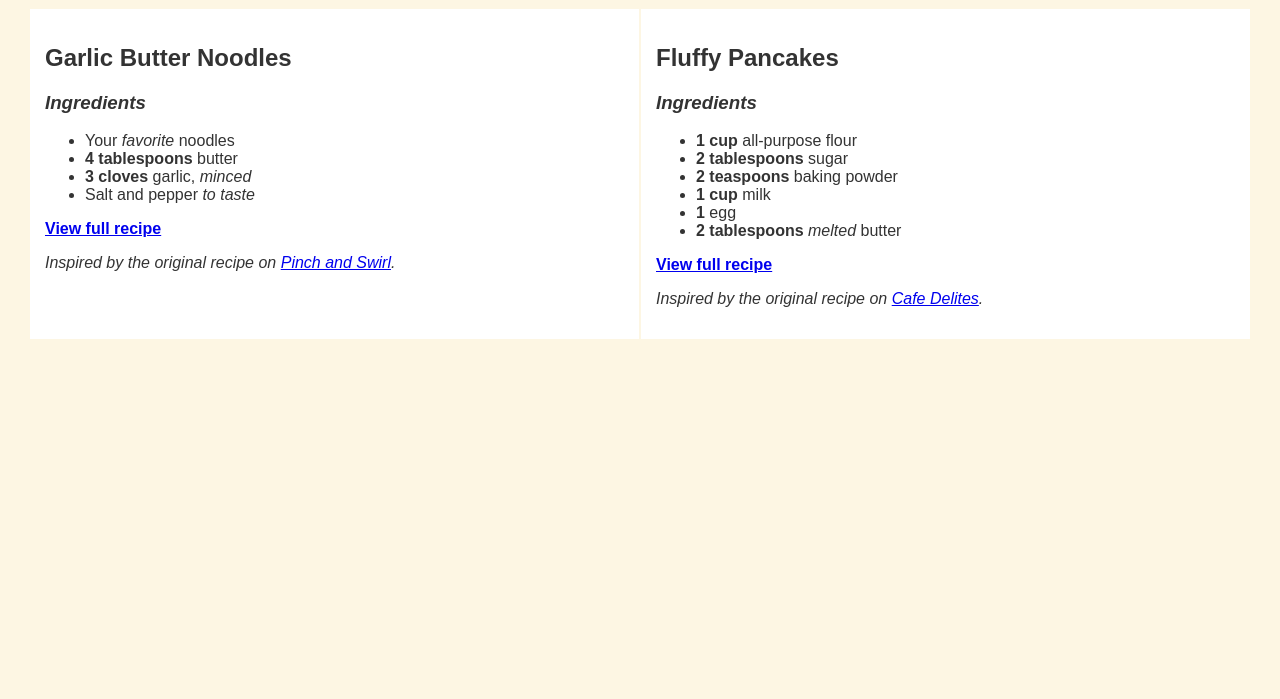
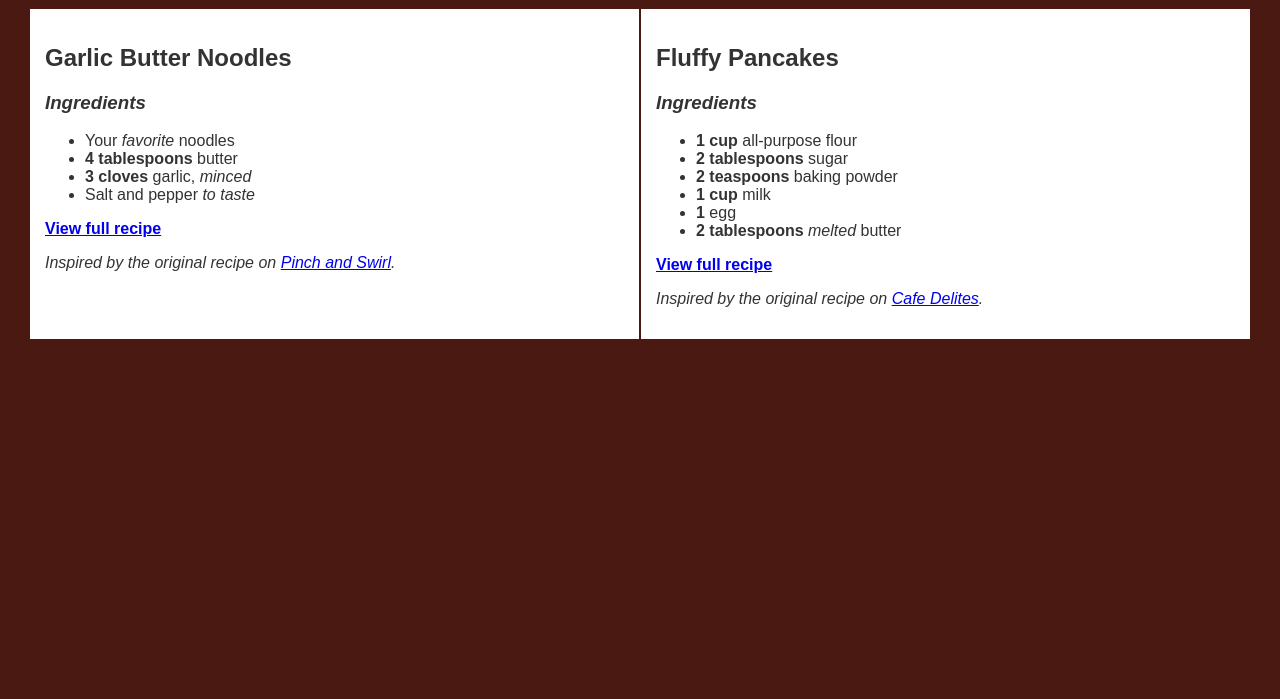
Before and after one commit to serenemultani/serenemultani.github.io, a plain HTML site: page index.html in a window 1280 px wide. Shown: the part 101-800 px from the top of the page. Drawn offline with Linux system fonts and the light colour scheme.

Commit message:
Update index.html

```diff
--- a/index.html
+++ b/index.html
@@ -4,7 +4,7 @@
   <title>Simple Recipes - Home</title>
   <style>
     body {
-      background-color: #fdf6e3;
+      background-color: #4A1912;
       font-family: Arial, sans-serif;
       color: #333333;
       padding: 20px;
```
